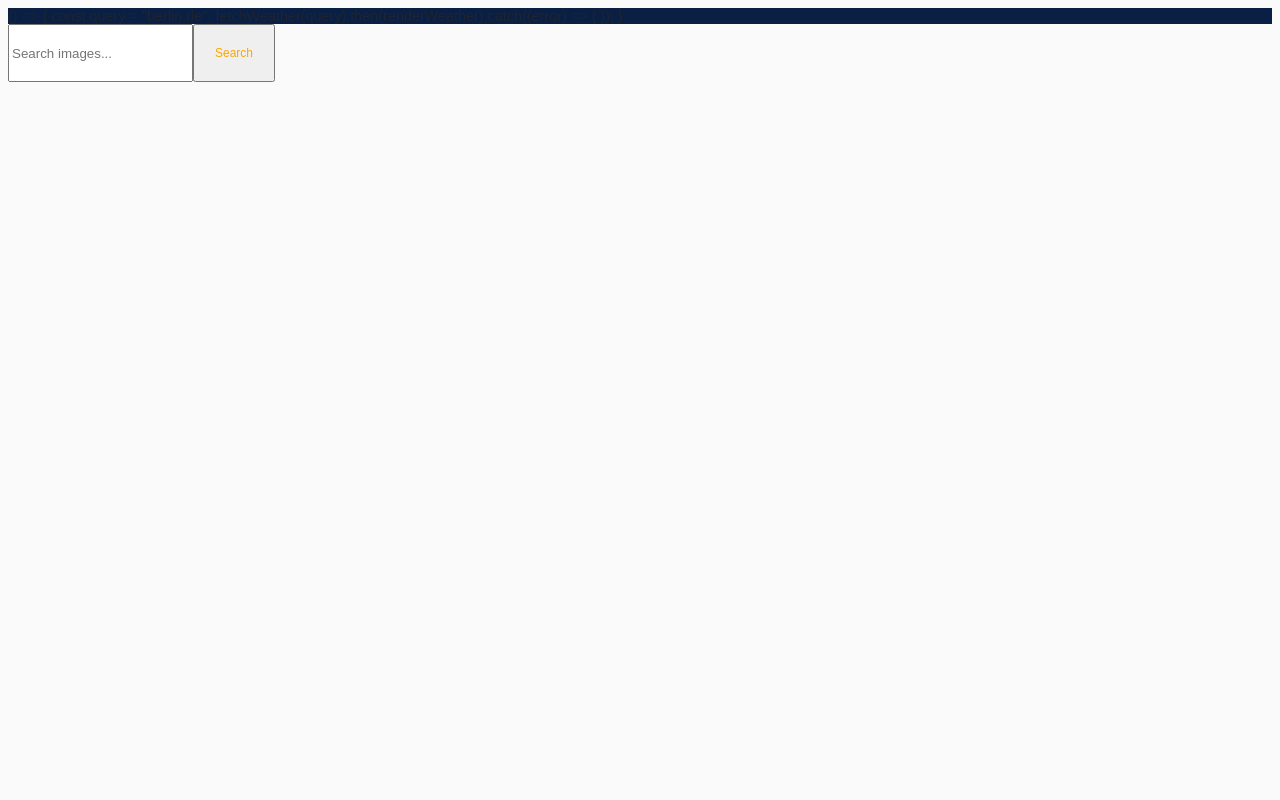
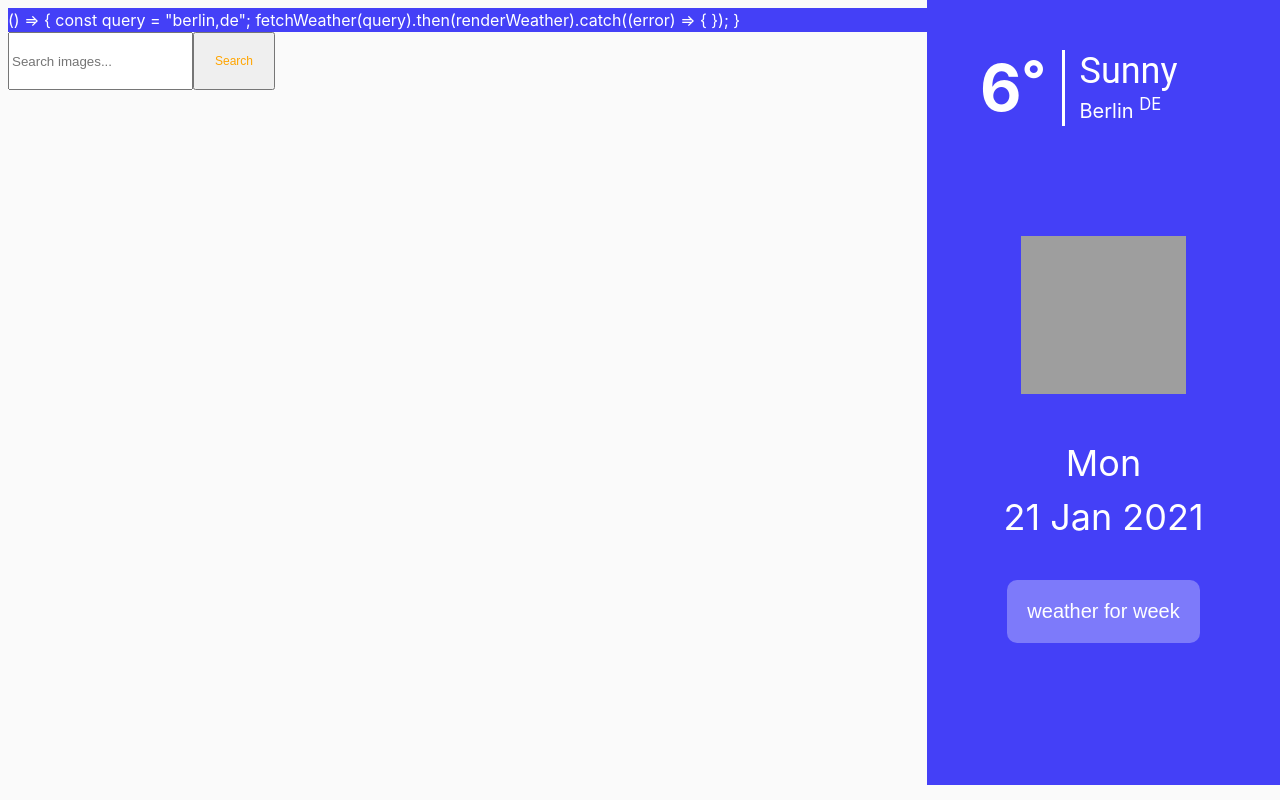
Before and after one commit to Yukkaf1/goit-js-team-project, a website built with Parcel: page src/index.html in a window 1280 px wide. Built offline with nearby package versions, Linux system fonts and the light colour scheme; no server answers; grey boxes are pictures that could not be loaded; what simplelightbox would draw is missing.

Commit message:
weather html

```diff
--- a/src/appWeather.js
+++ b/src/appWeather.js
@@ -4,9 +4,9 @@ import './css/appWeather.css';
 
 const weather = document.querySelector('#root');
 
-// navigator.geolocation.getCurrentPosition(function(position) {
-//  console.log(position.coords.latitude, position.coords.longitude);
-// });
+navigator.geolocation.getCurrentPosition(function(position) {
+ console.log(position.coords.latitude, position.coords.longitude);
+});
 
 const App = () => {
        const query = 'berlin,de'
@@ -16,7 +16,7 @@ const App = () => {
     }
 
     function renderWeather(weather) {
-console.log(weather.main.temp, weather.name, Math.round(weather.main.temp), weather.weather[0].icon, weather.weather[0].description);
+console.log(weather.main.temp, weather.name, Math.round(weather.main.temp), weather.weather[0].icon, weather.weather[0].description, new Date().getDay(), new Date().getDate(), new Date().getFullYear(), new Date().getMonth());
 console.log(`https://openweathermap.org/img/wn/${weather.weather[0].icon}@2x.png`);
 
 weather.innerHTML = `
@@ -35,7 +35,46 @@ weather.innerHTML = `
                         <p>${weather.weather[0].description}</p>
                     </div>
                 </div>
-        </div> `
+        </div>
+
+
+        <div class="main-container">
+
+        <div class="weather-nav">
+        <div class="city-temp">
+        ${Math.round(weather.main.temp)}
+            <sup>&deg;</sup>
+        </div>
+
+        <div class="city-info">
+        <ul class="info">
+          <li class="weather-info">
+            <p>${weather.weather[0].description}</p>
+          </li>
+          <li class="city-name">
+          <div className="city">
+            <p>
+                <span>${weather.name}</span>
+                <sup>${weather.sys.country}</sup>
+            </p>
+          </div>
+          </li>
+        </ul>
+      </div>
+    </div>
+
+              <div class="info-icon">
+                  <img class="city-icon" ${`https://openweathermap.org/img/wn/${weather.weather[0].icon}@2x.png`} alt=${weather.weather[0].description}/>
+              </div>
+
+              <div>
+                <p class="info-date"> ${new Date().getDay()} <br> ${new Date()} </p>
+                <button class="weatherBtn">weather for week</button>
+              </div>
+
+        `
 }
 
+App();
+
 export default App;
--- a/src/css/appWeather.css
+++ b/src/css/appWeather.css
@@ -1,33 +1,21 @@
 
 #root {
-    font: 0.9rem sans-serif;
-    background: #0a1f44;
-    color: #1e2432;
+    font: 'Roboto';
+    background: #4440F7;
+    color: white;
     height: 100%;
     margin: 0;
 }
 
 .main-container {
-    background: linear-gradient( rgba(0, 0, 0, 0.3), rgba(0, 0, 0, 0.418) ), url('https://hdwallpaper20.com/wp-content/uploads/2017/07/wallpaper-wp4001752.jpg');
+    position: absolute;
+    right: 0%;
+    top: 0;
+    background:#4440F7;
     background-size: cover;
     background-position: center;
-}
-
-.main-container {
-    height: 100%;
-    display: flex;
-    justify-content: center;
-    align-items: center;
-    flex-direction: column;
-}
-
-.search {
-    outline: none;
-    padding: 20px 7%;
-    border-radius: 20px;
-    border: none;
-    margin-bottom: 5%;
-    background: rgba(250, 250, 250, 0.85);
+    width: 353px;
+    height: 785px;
 }
 
 .city {
@@ -41,54 +29,107 @@
     box-shadow: 10px 10px 5px 0px rgba(15, 15, 15, 0.404);
 }
 
-p {
+.city-temp {
+    display: flex;
+    flex-shrink: 0;
+    font-size: 64px;
+    font-weight: bold;
     margin-top: 10px;
-    text-transform: uppercase;
-    letter-spacing: 0.05em;
+    margin: 0;
+    color: white;
+    text-align: center;
+    padding-right: 8px;
+    width: 33%;
 }
 
-.city-temp {
-    font-size: 5rem;
-    font-weight: bold;
-    margin-top: 10px;
-    color: #1e2432;
-    text-align: center;
-}
-
-.city sup {
-    font-size: 0.5em;
+.city-info {
+    display: flex;
+    flex: 1;
+    align-content: space-between;
+    flex-wrap: wrap;
+    justify-content: flex-end;
+    align-items: baseline;
+    flex-direction: column;
+    border-color: #fff currentColor #fff #fff;
+    border-left-style: solid;
+    border-right-width: 2px;
+    padding-left: 15px;
 }
 
 .city-name {
-    font-size: 2em;
+    font-size: 20px;
+    padding: 0;
+    margin: 0;
 }
 
-.city-name sup {
-    padding: 0.2em 0.6em;
-    margin-left: 0.2em;
-    border-radius: 30px;
-    color: #fff;
-    background: #ff8c00;
+.info-icon {
+    padding-top: 90px;
+    object-fit: contain;
+    width: 165px;
+    margin: auto;
+
+
 }
 
 .city-icon {
     margin-top: 10px;
-    width: 100px;
-    height: 100px;
+    width: 165px;
+    height: 158px;
 }
 
 .info {
     display: flex;
+    align-content: space-between;
+    flex-wrap: wrap;
+    justify-content: flex-end;
+    align-items: baseline;
+    flex-direction: column;
+}
+
+.weather-nav {
+    flex-flow: column wrap;
+    place-content: space-between flex-end;
+    align-items: center;
+    display: flex;
+    flex-direction: row;
+    flex-wrap: nowrap;
+    align-content: center;
+    justify-content: flex-start;
+    margin-top: 40px;
+    margin-left: 53px;
+    margin-right: 53px;
+}
+
+
+.weather-info {
+    font-family: 'Roboto';
+    font-style: normal;
+    font-weight: 400;
+    font-size: 36px;
+    line-height: 42px;
+ margin: 0;
+
+}
+
+.weatherBtn {
+font-size: 20px;
+color: white;
+background: rgba(254, 254, 255, 0.3);
+border-radius: 10px;
+border: none;
+text-align: center;
+}
+
+.info-date {
+    font-size: 36px;
+    display: flex;
+    flex-direction: column;
+    align-items: center;
+    text-align: center;
+}
+
+.info-down {
+    display: flex;
     flex-direction: column;
     align-items: center;
 }
-
-@media only screen and (max-width: 600px) {
-    .search {
-        padding: 20px 15%;
-    }
-
-    .city {
-        padding: 40px 20%;
-    }
-}
--- a/src/index.html
+++ b/src/index.html
@@ -6,7 +6,44 @@
     <meta name="viewport" content="width=device-width, initial-scale=1.0" />
     <title>Project</title>
 
-    <div id="root"></div>
+
+    <div id="root">
+
+      <div class="main-container">
+
+      <div class="weather-nav">
+      <p class="city-temp">
+          6
+          <sup>&deg;</sup>
+      </p>
+
+      <div class="city-info">
+
+          <p class="weather-info">Sunny</p>
+
+        <div className="city">
+          <p class="city-name">
+              <span>Berlin</span>
+              <sup>DE</sup>
+          </p>
+        </div>
+
+    </div>
+  </div>
+
+            <div class="info-icon">
+                <img class="city-icon" src="https://openweathermap.org/img/wn/01d@2x.png" alt="clear sky" style="width: 165px;"/>
+            </div>
+
+            <div class="info-down">
+              <p class="info-date">Mon <br> 21 Jan 2021 </p>
+              <button class="weatherBtn">weather for week</button>
+            </div>
+</div>
+
+
+
+    </div>
   </head>
   <body>
 
--- a/src/index.js
+++ b/src/index.js
@@ -6,9 +6,6 @@ import 'simplelightbox/dist/simple-lightbox.min.css';
 
 import axios from 'axios';
 import App from './appWeather';
-
-App();
-
 
 const BASE_URL = 'https://pixabay.com/api/';
 const KEY = '33761438-9314d2b90b41fb92b07a88ae9';
@@ -27,7 +24,6 @@ let page = 1;
 
   const weather = document.querySelector('#root');
   weather.insertAdjacentHTML('beforeend', App);
-
 
   async function fetchPicture(clientRequest, page) {
       try {
```
